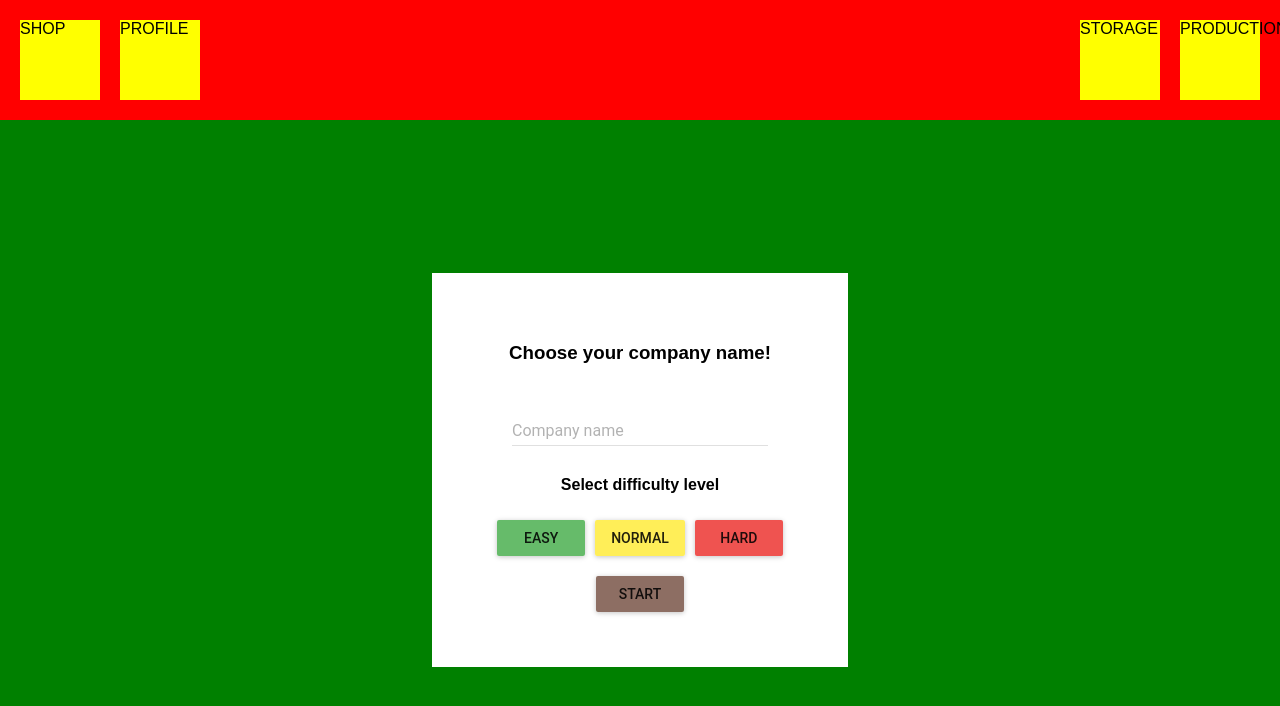
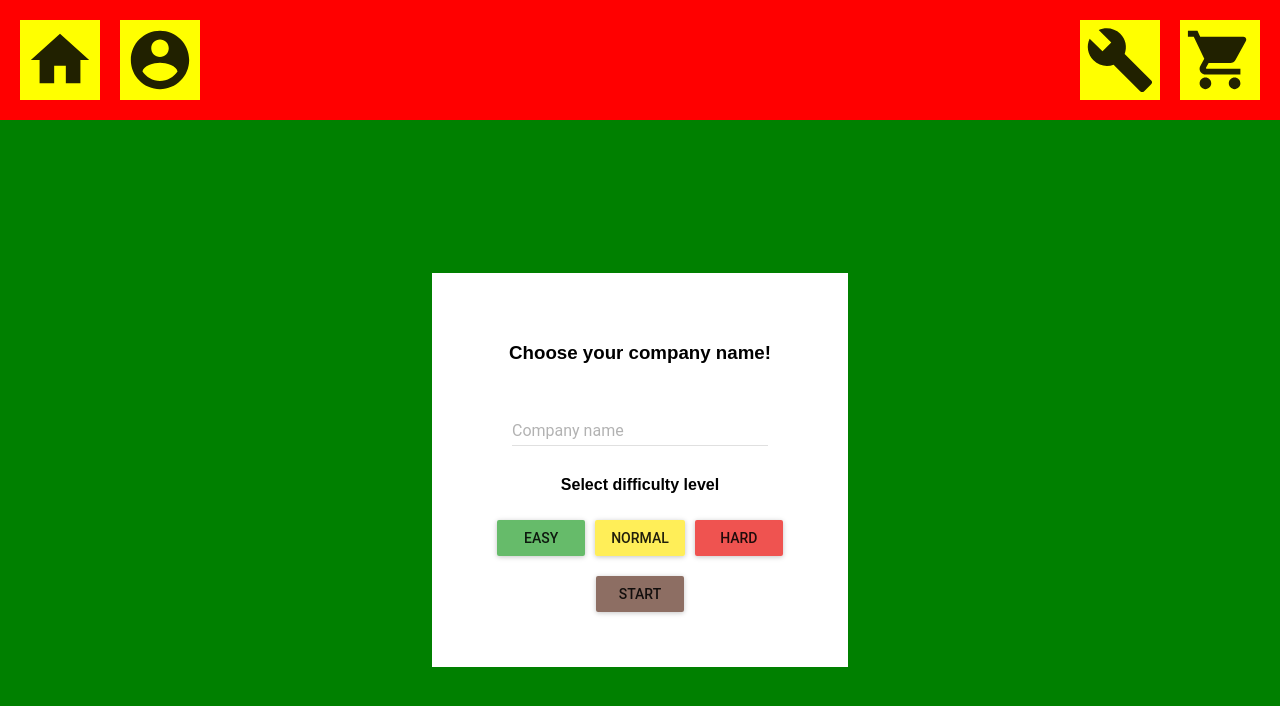
Before and after one commit to MrDamus/CarpentryInc, a React (Create React App) app: page / in a window 1280 px wide. Shown: the top 706 px of the page. Built offline with nearby package versions, Linux system fonts and the light colour scheme.

Commit message:
material ui added

```diff
--- a/package.json
+++ b/package.json
@@ -3,8 +3,10 @@
   "version": "0.1.0",
   "private": true,
   "dependencies": {
+    "material-ui": "^0.18.3",
     "react": "^15.6.1",
-    "react-dom": "^15.6.1"
+    "react-dom": "^15.6.1",
+    "react-tap-event-plugin": "^2.0.1"
   },
   "devDependencies": {
     "react-scripts": "1.0.7"
--- a/src/components/navigationBar.jsx
+++ b/src/components/navigationBar.jsx
@@ -1,4 +1,8 @@
 import React, { Component } from 'react';
+import ActionHome from 'material-ui/svg-icons/action/home';
+import ActionCircle from 'material-ui/svg-icons/action/account-circle';
+import ActionShop from 'material-ui/svg-icons/action/shopping-cart';
+import ActionBuild from 'material-ui/svg-icons/action/build';
 
 const styles= {
   wrapper: {
@@ -14,7 +18,7 @@ const styles= {
     alignItems: 'stretch',
     padding: 10,
   },
-  icon: {
+  iconConatiner: {
     margin: 10,
     maxWidth: 80,
     height: 80,
@@ -28,29 +32,35 @@ const styles= {
     textAlign: 'center',
     alignItems: 'center',
     justifyContent: 'center'
+  },
+  icon: {
+    margin: 5,
+    width: 70,
+    height: 70,
   }
 }
 
 
 
 export default class Navbar extends Component {
-  navigationButton(title) {
+  navigationButton(element) {
+    const Myicon = element;
     return(
-      <div style={styles.icon}>
-        {title.toUpperCase()}
+      <div style={styles.iconConatiner}>
+        {<Myicon style={styles.icon}/>}
       </div>
     );
   }
   render() {
     return(
       <div style={styles.wrapper}>
-        {this.navigationButton("shop")}
-        {this.navigationButton("profile")}
+        {this.navigationButton(ActionHome)}
+        {this.navigationButton(ActionCircle)}
         <div style={styles.title}>
           <h2>{this.props.title}</h2>
         </div>
-        {this.navigationButton("storage")}
-        {this.navigationButton("production")}
+        {this.navigationButton(ActionBuild)}
+        {this.navigationButton(ActionShop)}
       </div>
     )
   }
--- a/src/components/startingWindow.jsx
+++ b/src/components/startingWindow.jsx
@@ -23,16 +23,23 @@ export default class Navbar extends Component {
     this.state = {
       selectedDifficulty: ''
     };
+    this.handleStart = this.handleStart.bind();
   }
-  renderButton(title, color = 'white') {
+
+  handleStart() {
+    console.warn("start pressed");
+  }
+
+  renderButton(title, color = 'white', isStart) {
     return (
         <RaisedButton
           style={styles.button}
           backgroundColor={color}
           label={title.toUpperCase()}
           onMouseDown={(event) => {
-          this.setState({selectedDifficulty: title.toUpperCase()})
-          }
+            isStart ? this.handleStart() :
+            this.setState({selectedDifficulty: title.toUpperCase()})
+            }
           }
         />)
   }
@@ -55,7 +62,7 @@ render() {
                 {this.renderButton("normal", yellow400)}
                 {this.renderButton("hard", red400)}
             </div>
-            {this.renderButton("start", brown400)}
+            {this.renderButton("start", brown400, true)}
           </div>
       );
     }
```
Also changed, not shown: 1 other file (tests, documents, lock files or other folders).
